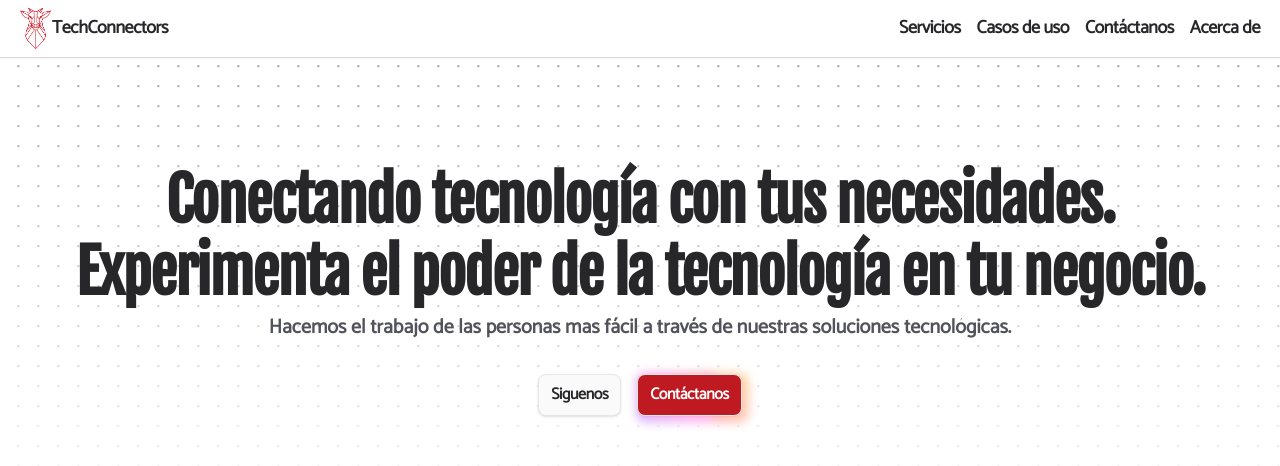
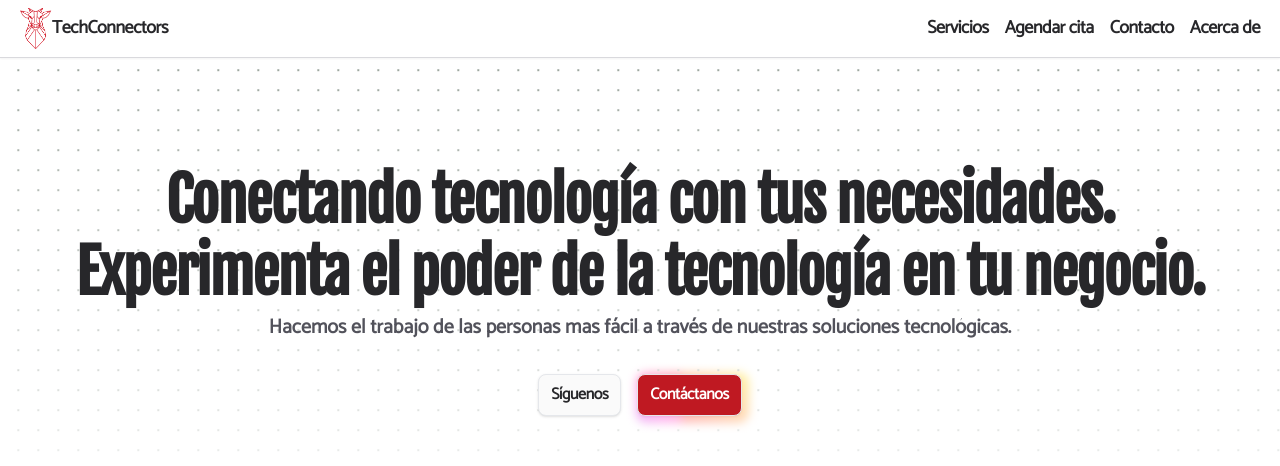
Before and after one commit to luigyy/techconnectors-site, a Next.js app: page / in a window 1280 px wide. Shown: the top 466 px of the page. Built offline with nearby package versions, Linux system fonts and the light colour scheme.

Commit message:
added footer

```diff
--- a/src/components/Navbar.tsx
+++ b/src/components/Navbar.tsx
@@ -16,10 +16,20 @@ const Navbar: React.FC<NavbarProps> = ({}) => {
 
       {/* right  */}
       <div className="flex items-center gap-4 tracking-tight">
-        <p className="text-lg">Servicios</p>
-        <p className="text-lg">Casos de uso</p>
-        <p className="text-lg">Contáctanos</p>
-        <p className="text-lg">Acerca de</p>
+        <a href="#services" className="text-lg">
+          Servicios
+        </a>
+        <a
+          href="https://calendly.com/exekventas/omar?month=2023-04"
+          target="_blank"
+          className="text-lg"
+        >
+          Agendar cita
+        </a>
+        <a href="#footer" className="text-lg">
+          Contacto
+        </a>
+        <a className="text-lg">Acerca de</a>
       </div>
       {/* right  */}
     </div>
--- a/src/pages/index.tsx
+++ b/src/pages/index.tsx
@@ -88,7 +88,7 @@ const Home: NextPage = () => {
         {/* fjalla font  */}
       </Head>
       <Navbar />
-      <main className="pb-32">
+      <main className="">
         {/* hero section  */}
         <div className="dotted-bg flex flex-col items-center justify-center  gap-3 pb-28 pt-28 ">
           <h1 className="font-fjalla text-6xl font-semibold tracking-tight">
@@ -102,12 +102,18 @@ const Home: NextPage = () => {
             soluciones tecnológicas.
           </p>
           <div className="mt-5 flex gap-4">
-            <button className="rounded-lg border bg-zinc-50 px-3 py-2 font-semibold tracking-tight text-zinc-800 shadow transition hover:scale-105">
-              Siguenos
-            </button>
-            <button className="glow-on-hover rounded-lg border bg-[#BF1922] px-3 py-2 font-semibold tracking-tight text-white shadow-sm transition hover:scale-105">
+            <a
+              href="#footer"
+              className="rounded-lg border bg-zinc-50 px-3 py-2 font-semibold tracking-tight text-zinc-800 shadow transition hover:scale-105"
+            >
+              Síguenos
+            </a>
+            <a
+              href="#form"
+              className="glow-on-hover rounded-lg border bg-[#BF1922] px-3 py-2 font-semibold tracking-tight text-white shadow-sm transition hover:scale-105"
+            >
               Contáctanos
-            </button>
+            </a>
           </div>
         </div>
         {/* hero section  */}
@@ -138,7 +144,10 @@ const Home: NextPage = () => {
         {/* trusted by section  */}
 
         {/* services section  */}
-        <div className="relative mx-4 mb-32 h-screen overflow-hidden rounded-lg bg-zinc-900 py-10">
+        <div
+          className="relative mx-4 mb-32 h-screen overflow-hidden rounded-lg bg-zinc-900 py-10"
+          id="services"
+        >
           <h1 className="pb-10  text-center font-fjalla text-4xl tracking-tight text-[#BF1922] ">
             Nuestros Servicios
           </h1>
@@ -224,8 +233,35 @@ const Home: NextPage = () => {
         </div>
         {/* metodologia dx  */}
 
+        {/* testimonials */}
+        <div className="mt-5 h-screen">
+          <h1 className="pb-10 text-center font-fjalla text-4xl font-semibold">
+            Esto es lo que nuestros clientes dicen de nosotros
+          </h1>
+          <div className=" mx-auto aspect-[10/12] w-[90%] max-w-[280px] rounded  border-zinc-800/30 bg-zinc-800  ">
+            <div className="flex items-center">
+              <div className="h-14 w-14 rounded-full border"></div>
+              <div className="flex flex-col">
+                <h1 className="px-2 pt-5 font-fjalla text-lg text-zinc-50">
+                  Marcus Lanhman
+                </h1>
+                <h1 className=" px-2 text-sm text-zinc-50">10/10/2022</h1>
+              </div>
+            </div>
+            <p className="px-2 pt-3  text-zinc-50">
+              " Lorem ipsum dolor sit amet consectetur adipisicing elit. Dicta
+              dolorum impedit praesentium perferendis aliquid debitis harum
+              sapiente veniam. Enim, alias."
+            </p>
+            <h1 className="px-2 pt-10 text-sm italic text-zinc-50">
+              -Lead software engineer at Microsoft
+            </h1>
+          </div>
+        </div>
+        {/* testimonials */}
+
         {/* contact form  */}
-        <div className="pt-20">
+        <div className="pt-20" id="form">
           <h1 className="text-center font-fjalla text-5xl">
             <span className="border-b-2 border-[#BF1922] font-fjalla text-[#BF1922]">
               {" "}
@@ -277,17 +313,31 @@ const Home: NextPage = () => {
         {/* contact form  */}
 
         {/* footer  */}
-        <div className="mt-24 flex">
+        <div className="mt-24 flex bg-zinc-800 px-1 py-5 " id="footer">
           <div className="w-1/2">
             <h1 className="font-fjalla text-3xl text-[#FB1922]">
               TechConnectors
             </h1>
-            <h1 className="text-lg">
+            <h1 className=" text-lg text-zinc-50">
               Llorente de Tibás, Calle del Progreso, Condominio Villa Bonita
             </h1>
-            <h1>Tel: +506 70549186 Tel: +506 70149487</h1>
+            <h1 className="text-zinc-50">
+              Tel: +506 70549186 Tel: +506 70149487
+            </h1>
           </div>
-          <div className="w-1/2"> </div>
+          <div className="flex w-1/2 flex-col px-2 ">
+            <h1 className="pb-2 text-right text-xl font-semibold text-zinc-50">
+              Síguenos
+            </h1>
+            <span className="ml-auto">
+              <a
+                href="https://www.linkedin.com/company/techconnectorslatam/"
+                target="_blank"
+              >
+                <img src="linkedin-logo.png" className="w-12 " alt="" />
+              </a>
+            </span>
+          </div>
         </div>
         {/* footer  */}
       </main>
--- a/src/styles/globals.css
+++ b/src/styles/globals.css
@@ -8,6 +8,10 @@
 
 * {
   @apply text-zinc-800;
+}
+
+html {
+  scroll-behavior: smooth !important;
 }
 
 /* hero background effect  */
```
